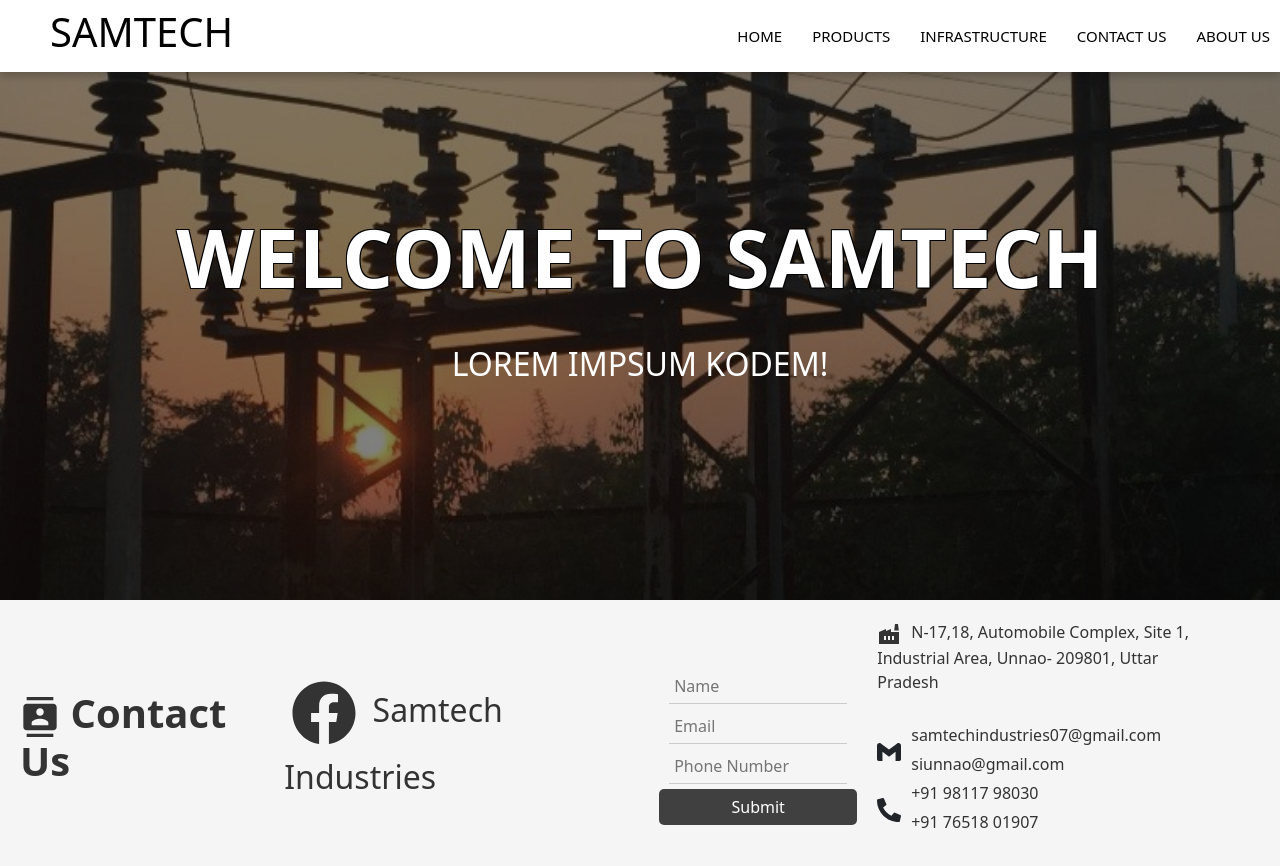
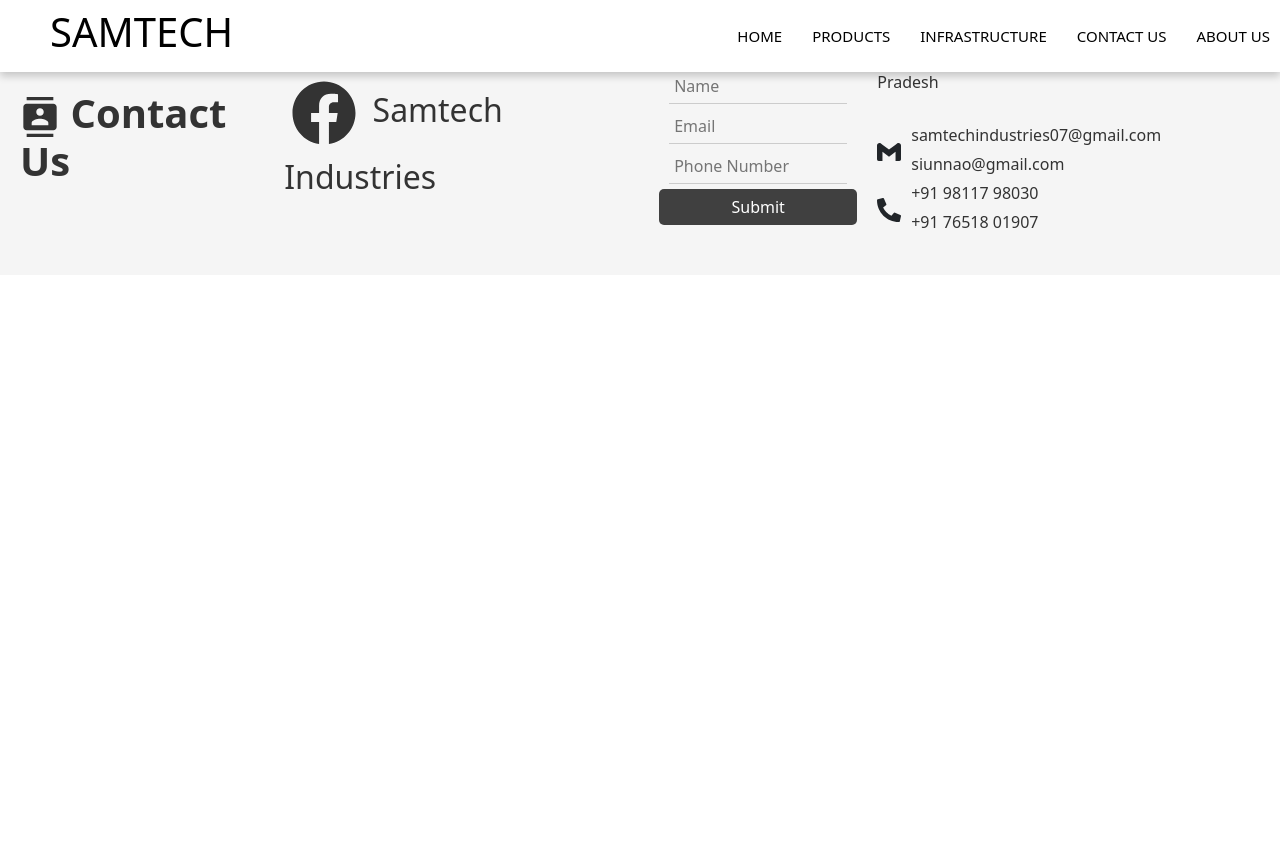
Before and after one commit to sarthak25sharma/SamTech, a React (Create React App) app in the folder sam/: page / in a window 1280 px wide. Shown: the top 866 px of the page. After the commit the page ends 800 px from the top, so only its background shows below. Built offline with nearby package versions, Linux system fonts and the light colour scheme.

Commit message:
Update App.jsx

```diff
--- a/sam/src/App.jsx
+++ b/sam/src/App.jsx
@@ -18,9 +18,10 @@ function App() {
     <>
     <Router>
     <Navbar/>
-    <Hero/>
+
     <Routes>
         <Route path='/Home'   element={[
+          <Hero/>,
           <Cover key='Cover'/>,
           <Product key="Product" />,
           <Infra key="Infra" />,]}/>
```
